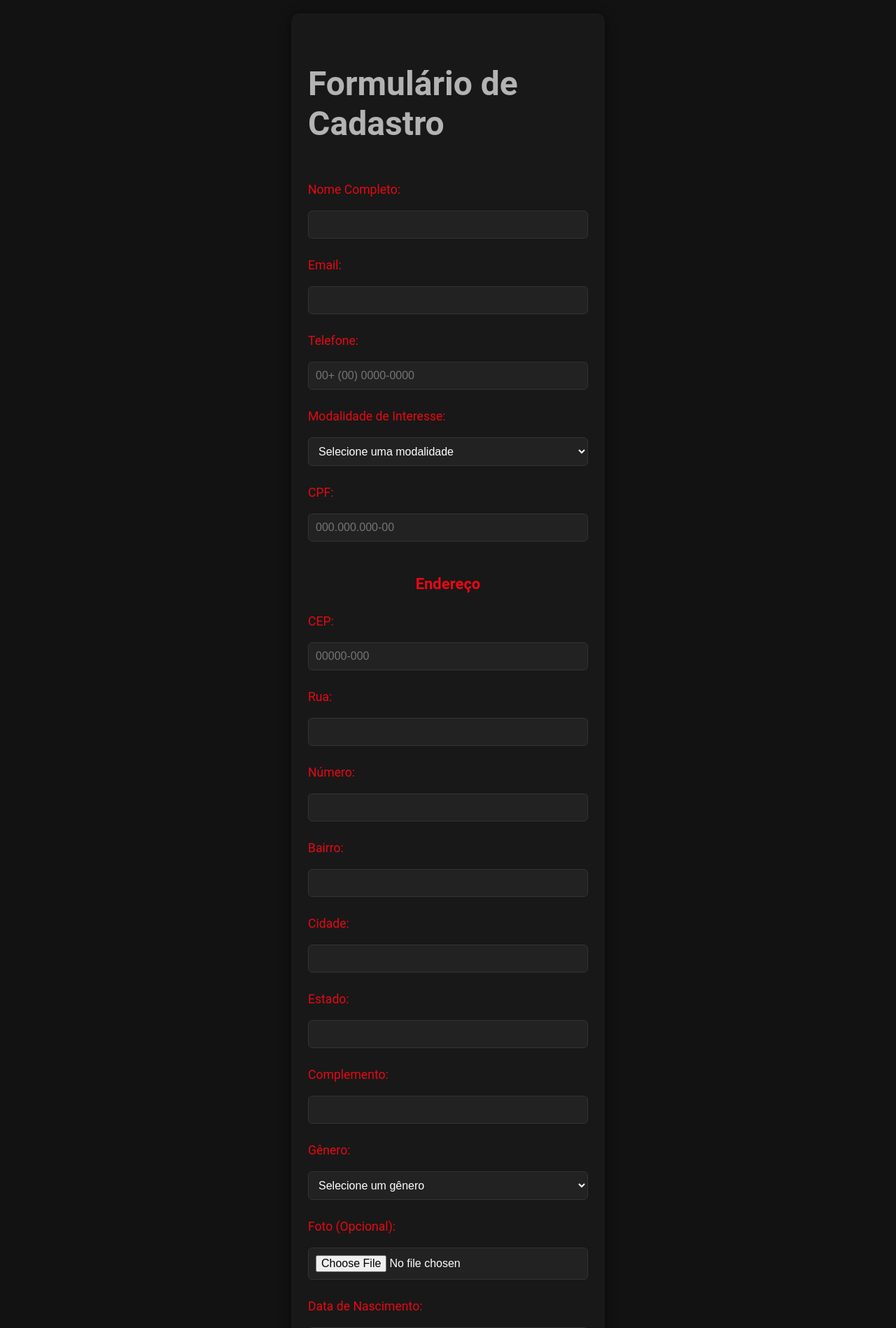
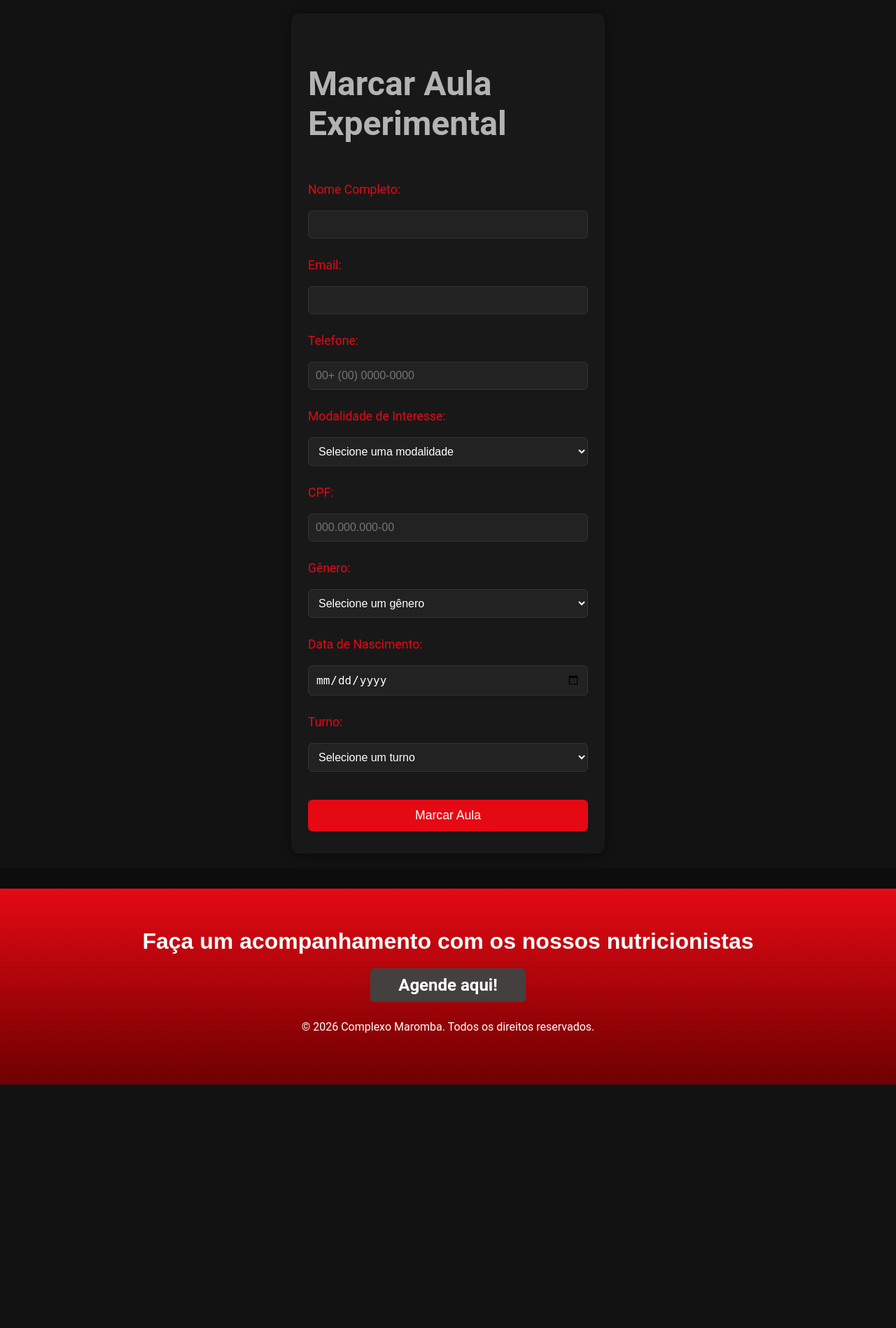
Before and after one commit to Igor-Moraes/Projeto-Academia-Fitness, a PHP site: page /experimental.html in a window 1280 px wide. Shown: the part 839-2737 px from the top of the page at 70% size. After the commit the page ends 2389 px from the top, so only its background shows below. Run offline with PHP 8.4, Linux system fonts and the light colour scheme.

Commit message:
Add files via upload

```diff
--- a/experimental.html
+++ b/experimental.html
@@ -43,7 +43,11 @@
             </li>
             <li> <a href="sobre.html">Sobre</a></li>
             <li> <a href="faq.html">FAQ</a></li>
-            <a href="php/login.php" id="btn-entrar">Entrar</a>
+
+            <div id="buttons">
+                <a href="php/cadastro.php" id="btn-entrar">Cadastre - se</a>
+                <a href="php/login.php" id="btn-entrar">Entrar</a>
+            </div>
         </ul>
     </nav>
 
@@ -58,7 +62,10 @@
      <div class="menu-mobile" id="menu-mobile">
                 <div class="btn-fechar">
                     <img src="imagens/x-lg.svg" alt="Fechar menu">
-                    <a href="php/login.php" id="btn-mobile">Entrar</a>
+                    <div id="buttons">
+                         <a href="php/cadastro.php" id="btn-entrar">Cadastre - se</a>
+                         <a href="php/login.php" id="btn-entrar">Entrar</a>
+                    </div>
 
                 </div> <!--btn-fechar-->
 
@@ -102,7 +109,7 @@
     <main>
         <div class="form-container">
             <form onsubmit="cadastroForm(event)">
-                <h2>Formulário de Cadastro</h2>
+                <h2>Marcar Aula Experimental</h2>
                 <label for="nome">Nome Completo:</label>
                 <input type="text" id="nome" name="nome" required>
                 <label for="email">Email:</label>
@@ -120,29 +127,6 @@
                 <label for="cpf">CPF:</label>
                 <input type="text" id="cpf" name="cpf" required pattern="\d{3}\.\d{3}\.\d{3}-\d{2}"
                     title="Formato: 000.000.000-00" placeholder="000.000.000-00">
-
-                    <h3 class="titulo-endereco">Endereço</h3>
-
-                <label for="cep">CEP:</label>
-                <input type="text" id="cep" placeholder="00000-000">
-
-                <label for="rua">Rua:</label>
-                <input type="text" id="rua">
-
-                <label for="numero">Número:</label>
-                <input type="number" id="numero">
-
-                <label for="bairro">Bairro:</label>
-                <input type="text" id="bairro">
-
-                <label for="cidade">Cidade:</label>
-                <input type="text" id="cidade">
-
-                <label for="estado">Estado:</label>
-                <input type="text" id="estado">
-
-                <label for="complemento">Complemento:</label>
-                <input type="text" id="complemento">
                 <label for="genero">Gênero:</label>
                 <select id="genero" name="genero" required>
                     <option value="">Selecione um gênero</option>
@@ -150,15 +134,16 @@
                     <option value="feminino">Feminino</option>
                     <option value="outro">Outro</option>
                 </select>
-                <label for="foto">Foto (Opcional):</label>
-                <input type="file" id="foto" name="foto" accept="image/*">
                 <label for="data_nascimento">Data de Nascimento:</label>
                 <input type="date" id="data_nascimento" name="data_nascimento" required>
-                <label for="senha">Senha:</label>
-                <input type="password" id="senha" name="senha" required>
-                <label for="confirmar_senha">Confirmar Senha:</label>
-                <input type="password" id="confirmar_senha" name="confirmar_senha" required>
-                <button type="submit" id="cadastro">Cadastrar</button>
+                <label for="turno">Turno:</label>
+                <select id="turno" name="turno" required>
+                    <option value="">Selecione um turno</option>
+                    <option value="manha">Manhã</option>
+                    <option value="tarde">Tarde</option>
+                    <option value="noite">Noite</option>
+                </select>
+                <button type="submit" id="cadastro">Marcar Aula</button>
 
             </form>
             <div id="resultado" class="caixa-resultado" style="display:none;"></div>
--- a/mobile.css
+++ b/mobile.css
@@ -242,6 +242,15 @@ nav img {
   transform: translateY(-2px);
 }
 
+#buttons {
+    display: flex;
+    align-items: flex-end;
+    justify-content: flex-end;
+    position: relative;
+    left: 33vw;
+
+}
+
 #btn-mobile {
     display: block;
     background-color: #E50914;
@@ -323,4 +332,16 @@ nav img {
         width: 60px;
         height: auto;
     }
+
+    #buttons {
+    display: flex;
+    align-items: right;
+    justify-content: right;
+    flex-direction: column;
+    position: relative;
+    left: 18vw;
+
 }
+
+
+}
```
Also changed, not shown: contato.html (+8 -2 lines), cross.html (+8 -2 lines), faq.html (+9 -2 lines), index.html (+10 -2 lines), musc.html (+9 -2 lines), nutrição.html (+8 -2 lines), produtos.html (+8 -2 lines), sobre.html (+8 -2 lines), yoga.html (+9 -2 lines), README.md.
